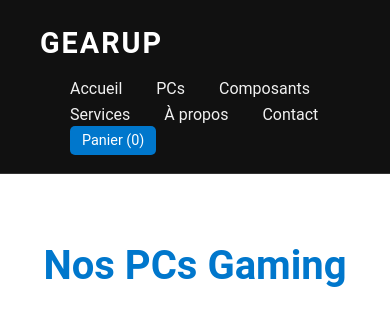
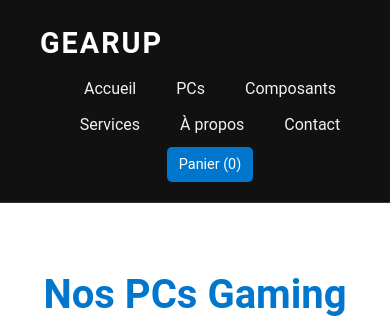
Before and after one commit to GearUpPC/GearUp-site, a plain HTML site: page pcs.html in a window 390 px wide. Shown: the top 335 px of the page. Drawn offline with Linux system fonts and the light colour scheme.

```diff
--- a/pcs.html
+++ b/pcs.html
@@ -152,13 +152,13 @@
   }
 
   nav {
-    flex-direction: row;
-    flex-wrap: wrap;
-    justify-content: center;
-    gap: 10px;
-    width: 100%;
-    margin-top: 10px;
-  }
+  display: flex;
+  flex-wrap: wrap;
+  justify-content: center; /* centré horizontalement */
+  gap: 10px;
+  margin-top: 10px;
+}
+
 }
 
   </style>
```
